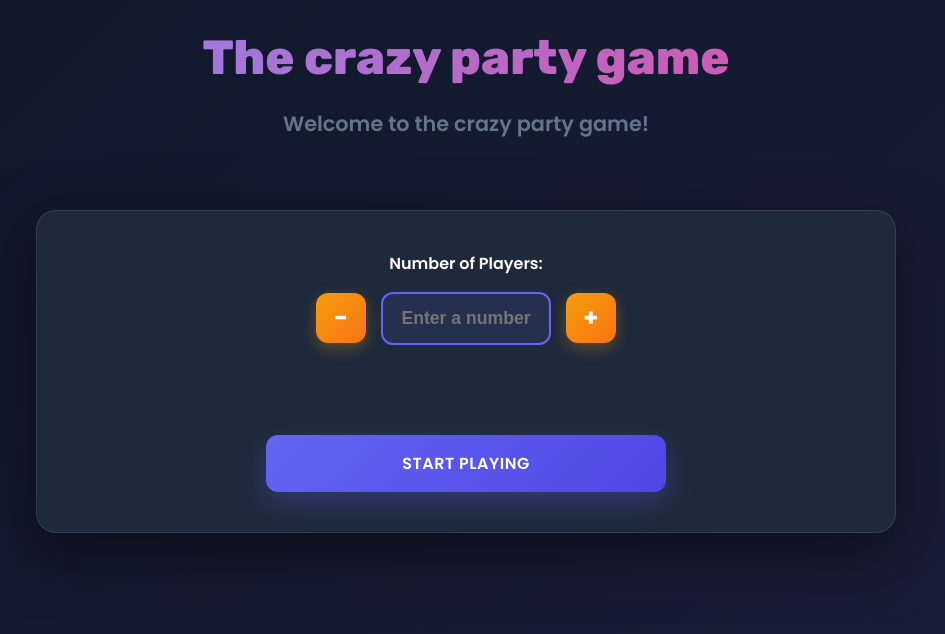
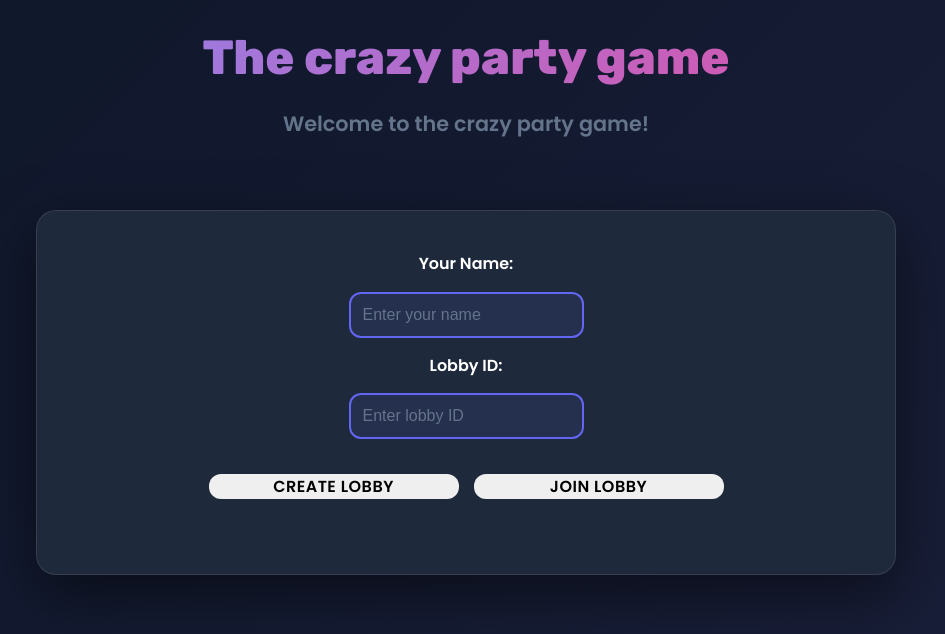
Before and after one commit to LeThomasMartin/party-card-game, a Flask app: page / in a window 1280 px wide. Shown: the top 634 px of the page, without its empty margins (174-1119 px from the left). Run offline with Flask 3, Linux system fonts and the light colour scheme; some libraries are stand-ins or nearby versions.

Commit message:
basic rooms system

```diff
--- a/main.py
+++ b/main.py
@@ -1,4 +1,4 @@
-from src.backend.app import app
+from src.backend.app import app, socketio
 
 if __name__ == "__main__":
-    app.run(debug=True)
+   socketio.run(app, debug=True)
--- a/src/backend/app.py
+++ b/src/backend/app.py
@@ -1,5 +1,6 @@
 import os
 from flask import Flask, render_template
+from flask_socketio import SocketIO, emit, join_room
 
 BASE_DIR = os.path.dirname(os.path.abspath(__file__))
 
@@ -10,6 +11,8 @@ app = Flask(
     static_url_path="/static"
 )
 
+socketio = SocketIO(app)
+
 @app.route("/")
 def mainPage():
     return render_template("index.html")
@@ -17,3 +20,80 @@ def mainPage():
 @app.route("/game")
 def gamePage():
     return render_template("game.html")
+
+@app.route("/lobby/<lobby_id>")
+def lobby_page(lobby_id):
+    lobby = lobbies.get(lobby_id)
+
+    if not lobby:
+        return "Lobby not found", 404
+
+    return render_template(
+        "lobby.html",
+        lobby_id=lobby_id,
+        host_name=lobby["host"]
+    )
+
+
+
+#Fichier lobby plus tard
+import random
+import string
+
+lobbies = {}
+
+@socketio.on("create_lobby")
+def create_lobby(data):
+    player_name = data["playerName"]
+
+    lobby_id = generate_lobby_id()
+
+    lobbies[lobby_id] = {
+        "host": player_name,
+        "players": [player_name],
+        "state": "waiting"
+    }
+
+    print("Lobby created:", lobby_id, "by", player_name)
+
+    emit("lobby_created", {
+        "lobby_id": lobby_id
+    })
+
+@socketio.on("join_lobby")
+def join_lobby(data):
+    lobby_id = data["lobbyId"]
+    player_name = data["playerName"]
+
+    lobby = lobbies.get(lobby_id)
+
+    if not lobby:
+        emit("error", {"message": "Lobby not found"})
+        return
+
+    if lobby["state"] != "waiting":
+        emit("error", {"message": "Lobby is not open for joining"})
+        return
+
+    if player_name in lobby["players"]:
+        emit("error", {"message": "Player name already taken in this lobby"})
+        return
+
+    lobby["players"].append(player_name)
+
+    print("Player", player_name, "joined lobby", lobby_id)
+
+
+    emit("lobby_joined", {
+        "lobby_id": lobby_id,
+    },)
+
+    join_room(lobby_id)
+
+    emit("update_players", {
+        "players": lobby["players"]
+    }, room=lobby_id)
+
+
+def generate_lobby_id():
+    return ''.join((str(random.randint(0, 9)) for i in range(6)))
--- a/src/frontend/static/css/style.css
+++ b/src/frontend/static/css/style.css
@@ -198,6 +198,44 @@ input[type="text"]::placeholder {
 
 .player-names input {
     width: 100%;
+}
+
+.lobby-controls {
+    display: flex;
+    gap: 15px;
+    justify-content: center;
+    margin-bottom: 35px;
+    flex-wrap: wrap;
+}
+
+.lobby-controls button {
+    flex: 1;
+    min-width: 150px;
+    max-width: 250px;
+}
+
+#lobby-id-container {
+    display: flex;
+    flex-direction: column;
+    gap: 12px;
+    margin-bottom: 35px;
+    padding: 20px;
+    background-color: rgba(99, 102, 241, 0.05);
+    border-radius: var(--border-radius);
+    border: 1px solid rgba(99, 102, 241, 0.2);
+}
+
+#lobby-id-container label {
+    margin-bottom: 0;
+}
+
+#lobby-id-container input {
+    width: 100%;
+}
+
+#lobby-id-container button {
+    width: 100%;
+    max-width: none;
 }
 
 /* ===========================
--- a/src/frontend/static/js/game.js
+++ b/src/frontend/static/js/game.js
@@ -345,5 +345,5 @@ function resetGame() {
 function acceuil(){
     clearAllPlayers();
     turn = 0;
-    window.location.href = "index.html";
+    window.location.href = "/";
 }
--- a/src/frontend/static/js/home.js
+++ b/src/frontend/static/js/home.js
@@ -1,117 +1,37 @@
 // Logique de la page d'accueil
 
-playersNb = document.getElementById("amountplayers");
-form = document.querySelector(".form");
-decreaseBtn = document.getElementById("decrease-players");
-increaseBtn = document.getElementById("increase-players");
+const createLobbyBtn = document.getElementById("create-lobby");
+const joinLobbyBtn = document.getElementById("join-lobby");
+const lobbyIdContainer = document.getElementById("lobby-id-container");
+// Input fields
+const playerNameInput = document.getElementById("player-name");
+const lobbyIdInput = document.getElementById("lobby-id");
 
-form.addEventListener("submit", (e) => {
-    setNames(e);
-});
+createLobbyBtn.addEventListener("click", createLobby);
+joinLobbyBtn.addEventListener("click", joinLobby);
 
-playersNb.addEventListener("input", () => {
-    adaptNames(parseInt(playersNb.value) || 0);
-});
 
-// Boutons + et -
-decreaseBtn.addEventListener("click", decreasePlayer);
-increaseBtn.addEventListener("click", increasePlayer);
-
-function setNames(e) {
-    e.preventDefault();
-
-    names = [];
-    usedNames = new Set();
-    isValid = true;
-
-    // Collecter les noms et vérifier les validations
-    for (i = 0; i < playersNb.value; i++) {
-        const input = document.getElementById("name" + i);
-        const name = input.value.trim();
-
-        // Vérifier que le nom n'est pas vide
-        if (!name) {
-            input.style.borderColor = "red";
-            isValid = false;
-            continue;
-        }
-
-        // Vérifier que le nom n'est pas un doublon
-        if (usedNames.has(name.toLowerCase())) {
-            input.style.borderColor = "#ff9999";
-            isValid = false;
-            continue;
-        }
-
-        input.style.borderColor = "#e0e0e0";
-        usedNames.add(name.toLowerCase());
-        names.push(name);
-    }
-
-    // Si il y a des erreurs, ne pas continuer
-    if (!isValid || names.length < playersNb.value) {
-        alert("Merci de vérifier les noms : pas de vides et pas de doublons!");
+function createLobby() {
+    const playerName = playerNameInput.value.trim();
+    if (!playerName) {
+        alert("Please enter your name");
         return;
     }
-
-    // Sauvegarder les noms dans localStorage
-    savePlayersToStorage(names);
-
-    // Rediriger vers game.html
-    window.location.href = "game.html";
+    socket.emit("create_lobby", {
+    playerName: playerName
+    });
 }
 
+function joinLobby() {
+    const playerName = playerNameInput.value.trim();
+    const lobbyId = lobbyIdInput.value.trim();
 
-function adaptNames(value) {
-    container = document.getElementById("players-names");
-
-    // Ajouter les nouveaux champs nécessaires
-    for (let i = 0; i < value; i++) {
-        if (!document.getElementById("name" + i)) {
-            label = document.createElement("label");
-            label.textContent = " Player " + (i + 1);
-
-            input = document.createElement("input");
-            input.type = "text";
-            input.id = "name" + i;
-            input.required = true;
-            input.maxLength = 11;
-            input.placeholder = "Enter a crazy name";
-
-            br = document.createElement("br");
-
-            container.appendChild(label);
-            container.appendChild(input);
-            container.appendChild(br);
-        }
+    if (!playerName || !lobbyId) {
+        alert("Please enter your name and lobby ID");
+        return;
     }
-
-    // Supprimer les champs au-delà du nombre requis
-    i = value;
-    while(document.getElementById("name" + i)) {
-        input = document.getElementById("name" + i);
-        label = input.previousElementSibling;
-        br = input.nextElementSibling;
-
-        if (label && label.tagName === 'LABEL') label.remove();
-        input.remove();
-        if (br && br.tagName === 'BR') br.remove();
-
-        i++;
-    }
+    socket.emit("join_lobby", {
+        playerName: playerName,
+        lobbyId: lobbyId
+    });
 }
-
-function decreasePlayer() {
-    if (playersNb.value > 1) {
-        playersNb.value--;
-        adaptNames(playersNb.value);
-    }
-}
-
-function increasePlayer() {
-    if (playersNb.value < 10)
-    if(playersNb.value < 10){
-        playersNb.value++;
-        adaptNames(playersNb.value);
-    }
-}
--- /dev/null
+++ b/src/frontend/static/js/server.js
@@ -0,0 +1,24 @@
+const socket = io();
+
+socket.on("connect", () => {
+    console.log("Connected to server");
+});
+
+socket.on("disconnect", () => {
+    console.log("Disconnected from server");
+});
+
+socket.on("lobby_created", (data) => {
+    console.log("Lobby created with ID:", data.lobby_id);
+    window.location.href = "/lobby/" + data.lobby_id;
+});
+
+socket.on("lobby_joined", (data) => {
+    console.log("Joined lobby with ID:", data.lobby_id);
+    window.location.href = "/lobby/" + data.lobby_id;
+});
+
+
+socket.on("error", (data) => {
+    alert(data.message);
+});
--- a/src/frontend/static/js/sound-manager.js
+++ b/src/frontend/static/js/sound-manager.js
@@ -6,7 +6,7 @@
 class SoundManager {
   constructor(config = {}) {
     this.config = {
-      tickSoundPath: 'sounds/thick.mp3',
+      tickSoundPath: '/static/sounds/thick.mp3',
       tickVolume: 0.3,
       speedThreshold: 0.01,
       preloadOnInit: true,
--- a/src/frontend/static/js/utils.js
+++ b/src/frontend/static/js/utils.js
@@ -1,35 +1,13 @@
 // Utilitaires localStorage et autres fonctions globales
 
-
-function savePlayersToStorage(names) {
-    // Nettoyer d'abord
-    let i = 0;
-    while(localStorage.getItem("name" + i)) {
-        localStorage.removeItem("name" + i);
-        i++;
-    }
-
-    // Sauvegarder les nouveaux
-    names.forEach((name, index) => {
-        localStorage.setItem("name" + index, name);
-    });
+function savePlayerToStorage(name) {
+    localStorage.setItem("playerName", name);
 }
 
-function clearAllPlayers() {
-    let i = 0;
-    while(localStorage.getItem("name" + i)) {
-        localStorage.removeItem("name" + i);
-        i++;
-    }
+function getPlayerFromStorage() {
+    return localStorage.getItem("playerName");
 }
 
-function getPlayersFromStorage() {
-    let names = [];
-    let i = 0;
-    while(localStorage.getItem("name" + i)) {
-        names.push(localStorage.getItem("name" + i));
-        i++;
-    }
-
-    return names;
+function clearPlayerFromStorage() {
+    localStorage.removeItem("playerName");
 }
--- a/src/frontend/static/js/wheel-config.js
+++ b/src/frontend/static/js/wheel-config.js
@@ -57,7 +57,7 @@ const WHEEL_CONFIG = {
 
   // Audio
   audio: {
-    tickSoundPath: "sounds/thick.mp3",
+    tickSoundPath: "/static/sounds/thick.mp3",
     tickVolume: 0.3,           // Volume for tick sounds (0-1)
     speedThreshold: 0.01,      // Min wheel speed to trigger tick (radians/frame)
     preloadOnInit: true,       // Load sound file on page load
--- a/src/frontend/templates/index.html
+++ b/src/frontend/templates/index.html
@@ -13,23 +13,20 @@
     <main>
         <form class="form">
             <div class="player-controls">
-                <label for="amountplayers">Number of Players:</label>
-                <div class="player-controls-inputs">
-                    <button type="button" id="decrease-players">−</button>
-                    <input type="number" id="amountplayers" name="players" required placeholder="Enter a number" max="10" min="1">
-                    <button type="button" id="increase-players">+</button>
-                </div>
+                <label for="player-name">Your Name:</label>
+                <input type="text" id="player-name" name="player-name" required placeholder="Enter your name" maxlength="11">
+                <label for="lobby-id">Lobby ID:</label>
+                <input type="text" id="lobby-id" name="lobby-id" placeholder="Enter lobby ID">
             </div>
 
-            <div class="player-names" id="players-names">
+            <div class="lobby-controls">
+                <button type="button" id="create-lobby">Create Lobby</button>
+                <button type="button" id="join-lobby">Join Lobby</button>
             </div>
-
-            <form action="{{ url_for('gamePage') }}" method="GET">
-                <button type="submit">Start Playing</button>
-            </form>
         </form>
     </main>
-
+    <script src="https://cdn.socket.io/4.7.5/socket.io.min.js"></script>
+    <script src="{{ url_for('static', filename='js/server.js') }}"></script>
     <script src="{{ url_for('static', filename='js/utils.js') }}"></script>
     <script src="{{ url_for('static', filename='js/home.js') }}"></script>
 </body>
```
Also changed, not shown: src/frontend/static/js/lobby.js (added, +10 -0 lines), src/frontend/templates/game.html (+9 -9 lines), src/frontend/templates/lobby.html (added, +58 -0 lines), src/backend/requirement.txt (line endings or trailing spaces), 1 other file.
